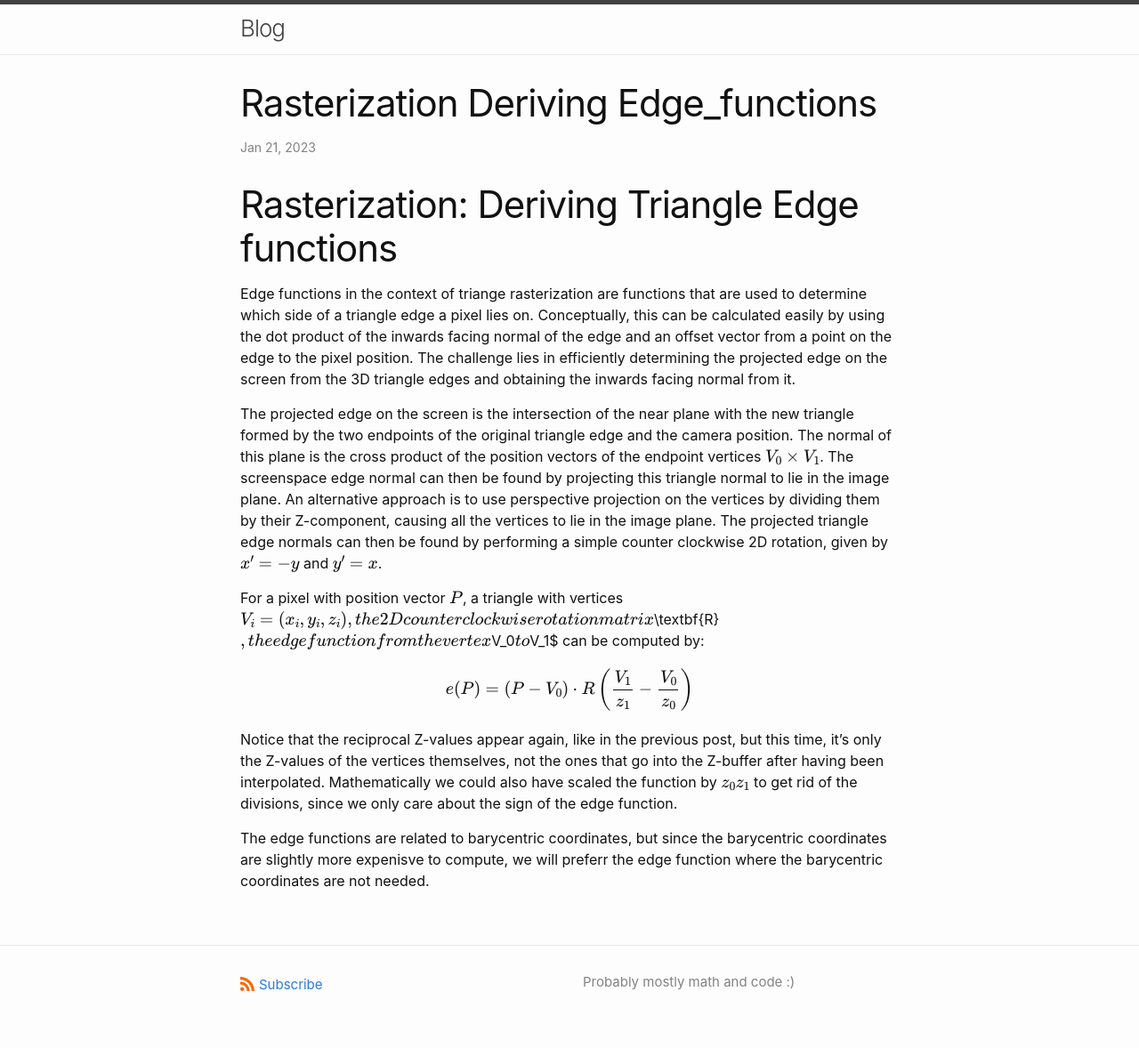
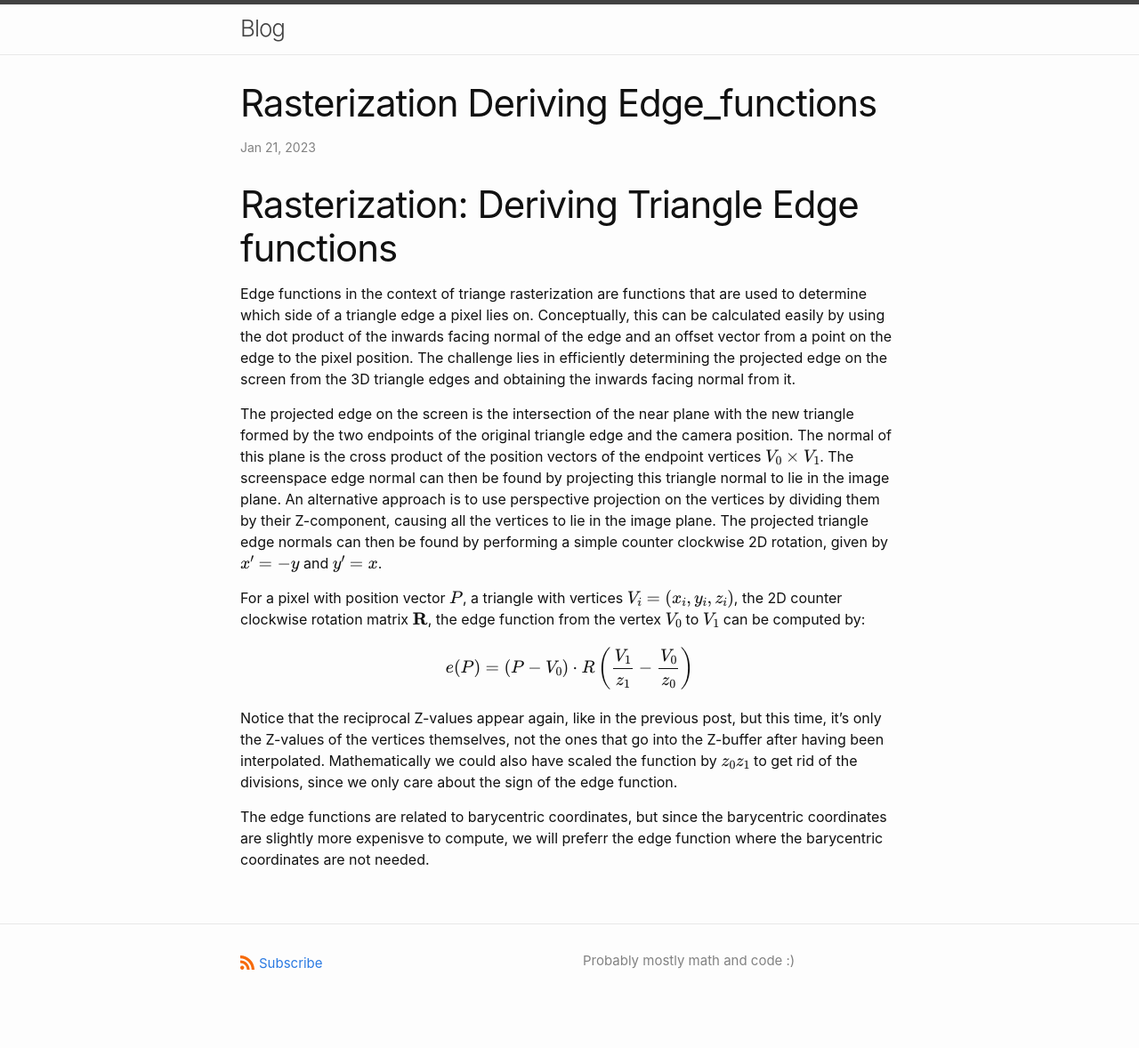
Before and after one commit to torgeiba/torgeiba.github.io, a Jekyll site: the page built from _posts/2023-01-21-rasterization-deriving-edge_functions.md, in a window 1280 px wide. Shown: the whole page at 89% size. Built offline with Jekyll 4.4.1, drawn with Linux system fonts in a browser that asks for light colours; our own code applies the rules of GitHub Pages for plain Markdown files; formulas are drawn with MathJax 3; after the commit the page ends 1154 px from its top, so only the background shows below that.

```diff
--- a/_posts/2023-01-21-rasterization-deriving-edge_functions.md
+++ b/_posts/2023-01-21-rasterization-deriving-edge_functions.md
@@ -10,7 +10,7 @@ The screenspace edge normal can then be found by projecting this triangle normal
 An alternative approach is to use perspective projection on the vertices by dividing them by their Z-component, causing all the vertices to lie in the image plane.
 The projected triangle edge normals can then be found by performing a simple counter clockwise 2D rotation, given by $x' = -y$ and $y' = x$.
 
-For a pixel with position vector $P$, a triangle with vertices $V_i = (x_i, y_i, z_i),
+For a pixel with position vector $P$, a triangle with vertices $V_i = (x_i, y_i, z_i)$,
 the 2D counter clockwise rotation matrix $\textbf{R}$, the edge function from the vertex $V_0$ to $V_1$ can be computed by:
 
 $$e(P) = (P - V_0) \cdot R \left( \frac{V_1}{z_1} - \frac{V_0}{z_0} \right) $$
```
